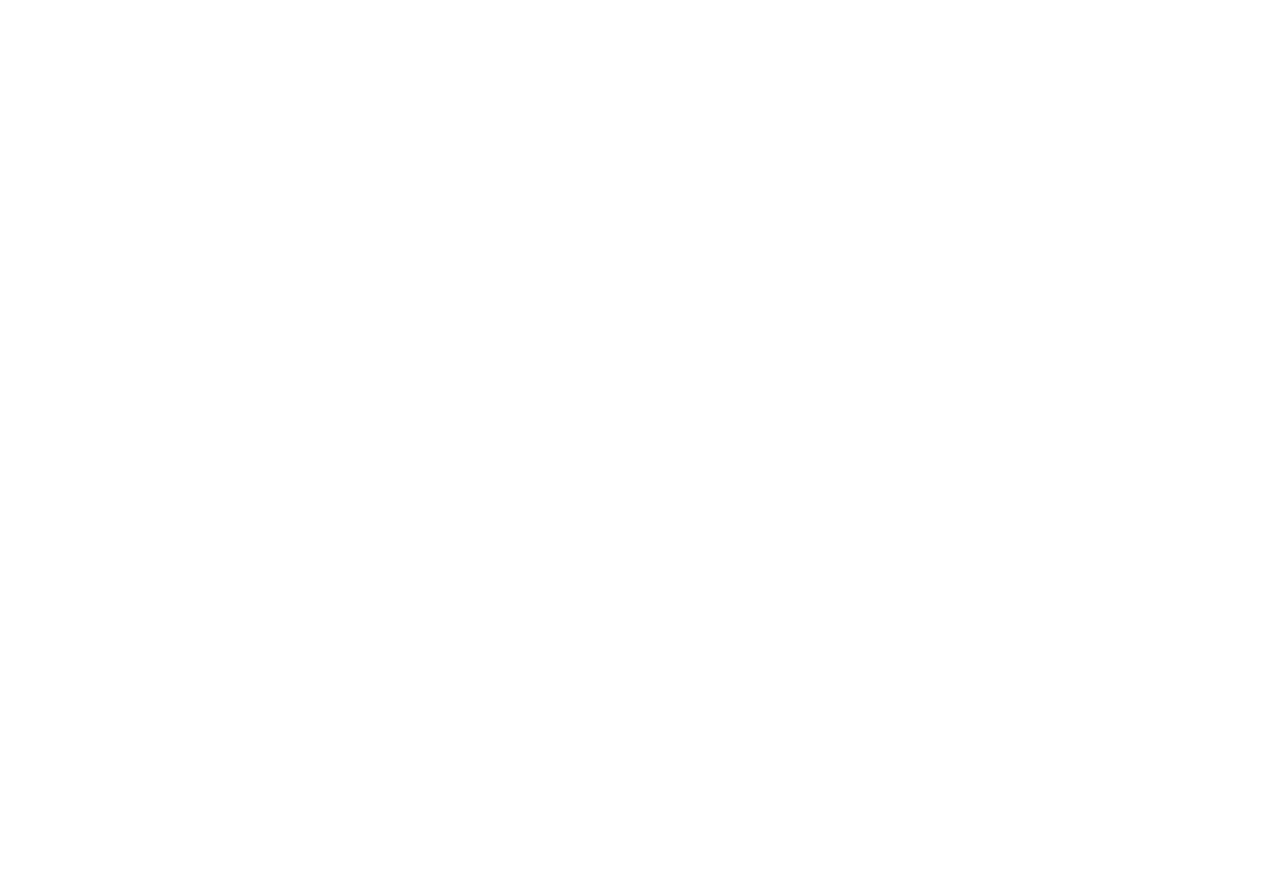
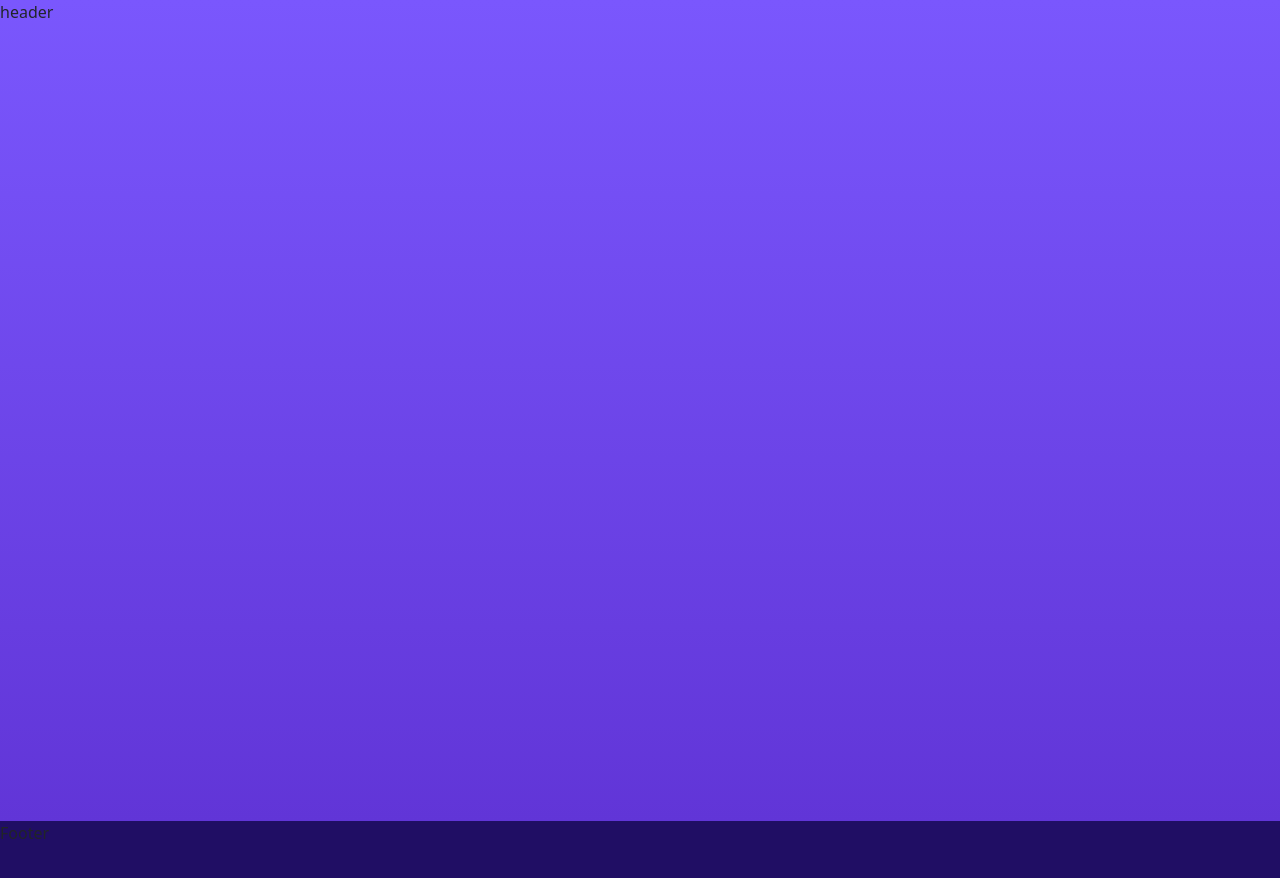
Before and after one commit to Delei09/Edusync, a React (Create React App) app in the folder front-end/: page / in a window 1280 px wide. Shown: the top 878 px of the page. Before the commit the page ends 800 px from the top, so only its background shows below. Built offline with nearby package versions, Linux system fonts and the light colour scheme.

Commit message:
add componentes

```diff
--- a/front-end/src/App.js
+++ b/front-end/src/App.js
@@ -1,9 +1,14 @@
 import './App.css';
+import  Header from './component/Header'
+import Main from './component/Main'
+import Formulario from './component/Formulario'
+import Footer from './component/Footer'
 
 function App() {
   return (
     <div className="App">
-
+      <Main />
+      <Footer />
     </div>
   );
 }
--- /dev/null
+++ b/front-end/src/component/Footer.css
@@ -0,0 +1,4 @@
+.footer{
+    background: #200E64;
+    height: 302px ;
+}
--- /dev/null
+++ b/front-end/src/component/Footer.jsx
@@ -0,0 +1,13 @@
+import React from 'react'
+import './Footer.css'
+
+const Footer = () => {
+
+    return (
+        <footer className = 'footer'>
+            Footer
+        </footer>
+    )
+}
+
+export default Footer;
--- /dev/null
+++ b/front-end/src/component/Formulario.jsx
@@ -0,0 +1,13 @@
+import React from 'react'
+import './Formulario.css'
+
+const Formulario = () => {
+
+    return (
+        <form>
+            Formulario
+        </form>
+    )
+}
+
+export default Formulario;
--- /dev/null
+++ b/front-end/src/component/Header.css
@@ -0,0 +1,4 @@
+.header{
+    height: 200px;
+
+}
--- /dev/null
+++ b/front-end/src/component/Header.jsx
@@ -0,0 +1,13 @@
+import React from 'react'
+import './Header.css'
+
+const Header = () => {
+
+    return (
+        <header className = 'header'>
+            header
+        </header>
+    )
+}
+
+export default Header;
--- /dev/null
+++ b/front-end/src/component/Main.css
@@ -0,0 +1,5 @@
+.main{
+    background: linear-gradient(180deg, #7A57FD 0%, #6135D7 100%);
+    height: 821px;
+
+}
--- /dev/null
+++ b/front-end/src/component/Main.jsx
@@ -0,0 +1,14 @@
+import React from 'react'
+import Header from './Header'
+import './Main.css'
+
+const Main = () => {
+
+    return (
+        <main className = 'main'>
+            <Header />
+        </main>
+    )
+}
+
+export default Main;
--- a/front-end/src/index.js
+++ b/front-end/src/index.js
@@ -2,6 +2,7 @@
 import ReactDOM from 'react-dom';
 import './index.css';
 import App from './App';
+import 'bootstrap/dist/css/bootstrap.min.css'
 
 ReactDOM.render(
   <React.StrictMode>
```
Also changed, not shown: front-end/src/component/Formulario.css (added).
